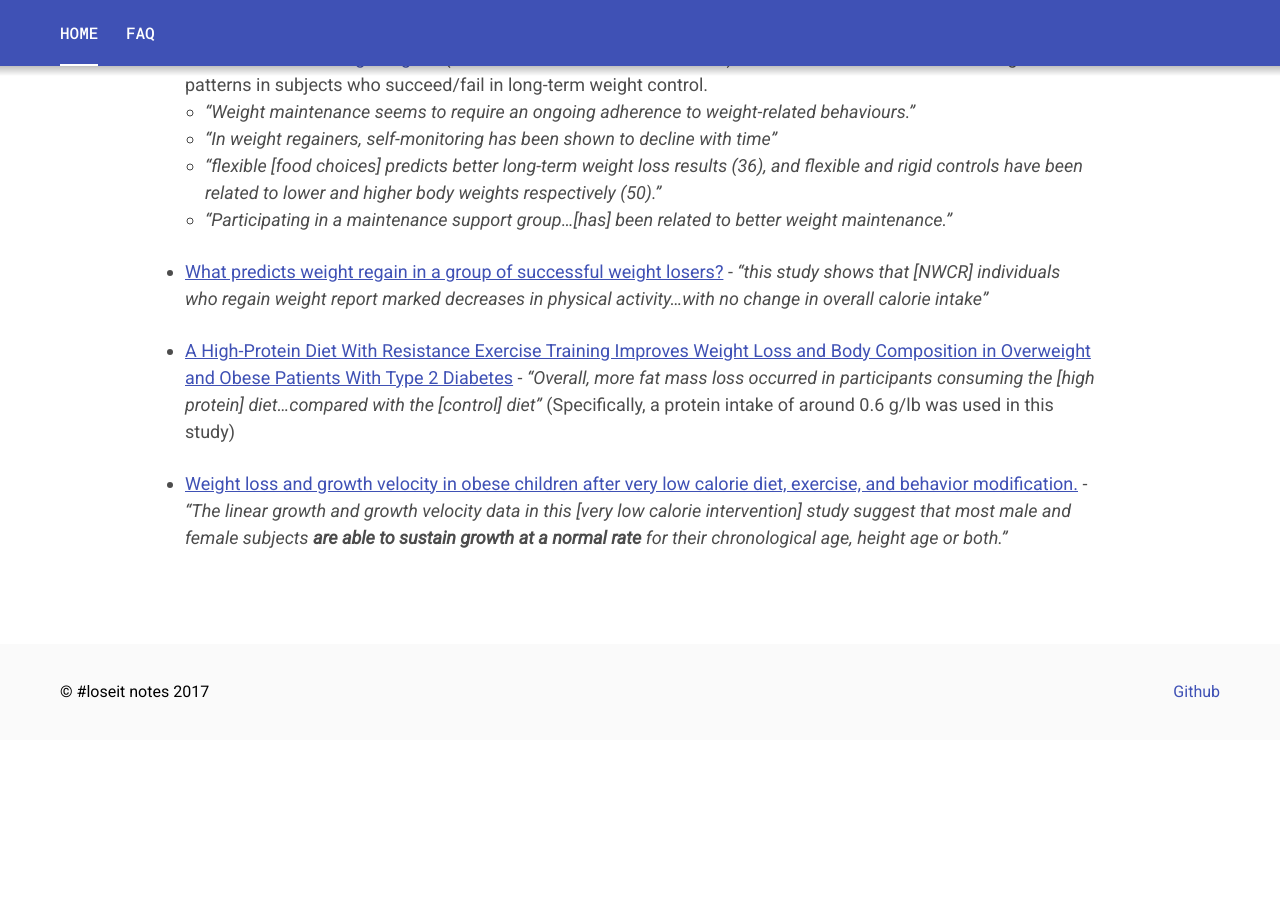
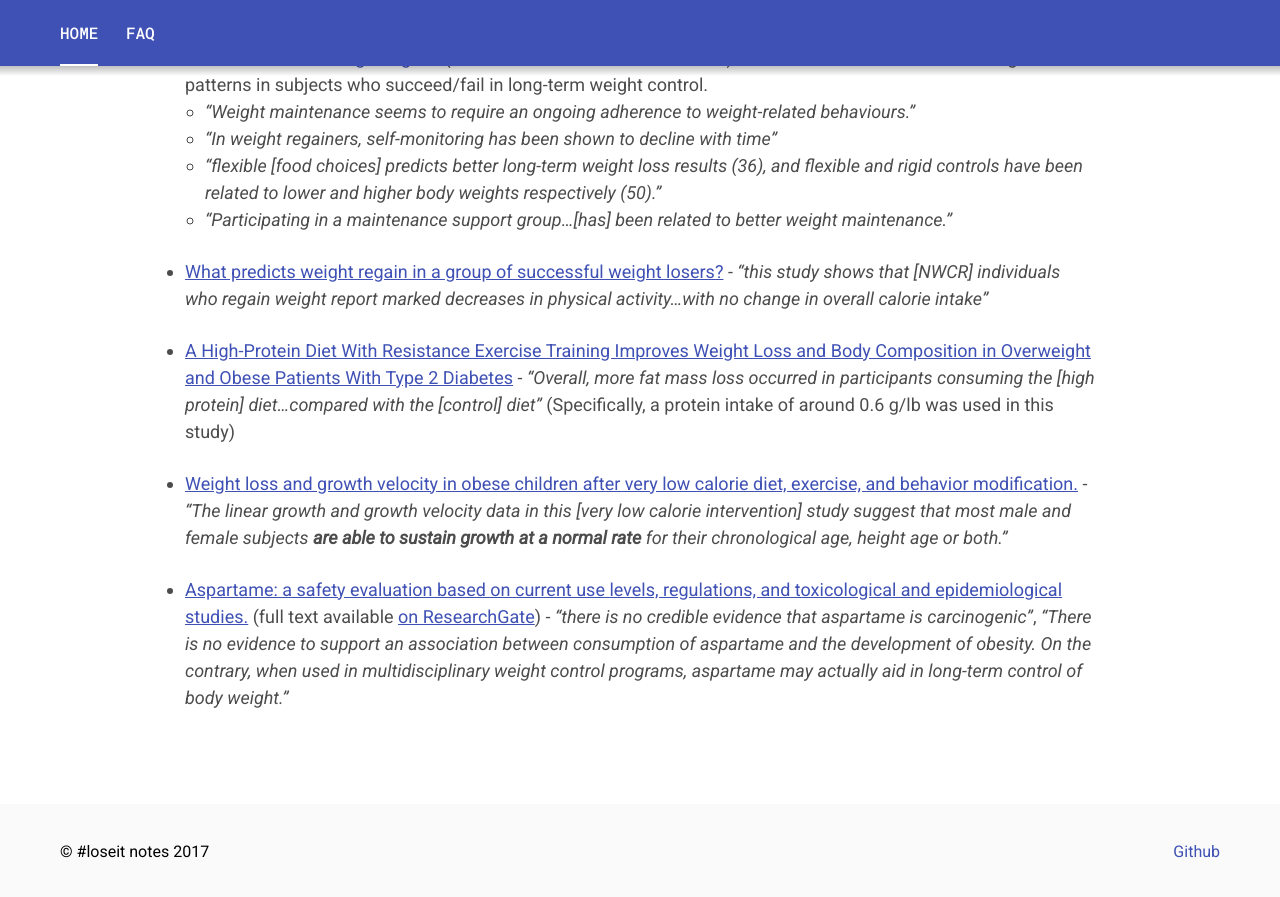
Before and after one commit to loseitIRC/loseitdocs, a Jekyll site: the page built from index.md, in a window 1280 px wide and 900 px high, scrolled down 3365 px. Shown: the top 897 px of the window. Built offline with Jekyll 4.4.1, drawn with Linux system fonts in a browser that asks for light colours; before the commit the page ends 4105 px from its top, so only the background shows below that.

Commit message:
Add large aspartame lit review

```diff
--- a/index.md
+++ b/index.md
@@ -80,3 +80,5 @@ Want to contribute?  [Fork this site on GitHub](https://github.com/loseitIRC/los
 * [A High-Protein Diet With Resistance Exercise Training Improves Weight Loss and Body Composition in Overweight and Obese Patients With Type 2 Diabetes](https://www.ncbi.nlm.nih.gov/pmc/articles/PMC2858200/) - *"Overall, more fat mass loss occurred in participants consuming the [high protein] diet...compared with the [control] diet"* (Specifically, a protein intake of around 0.6 g/lb was used in this study)
 
 * [Weight loss and growth velocity in obese children after very low calorie diet, exercise, and behavior modification.](https://www.ncbi.nlm.nih.gov/pubmed/11071081) - *"The linear growth and growth velocity data in this [very low calorie intervention] study suggest that most male and female subjects **are able to sustain growth at a normal rate** for their chronological age, height age or both."*
+
+* [Aspartame: a safety evaluation based on current use levels, regulations, and toxicological and epidemiological studies.](https://www.ncbi.nlm.nih.gov/pubmed/17828671) (full text available [on ResearchGate](https://www.researchgate.net/publication/6011307_Aspartame_A_Safety_Evaluation_Based_on_Current_Use_Levels_Regulations_and_Toxicological_and_Epidemiological_Studies)) - *"there is no credible evidence that aspartame is carcinogenic"*, *"There is no evidence to support an association between consumption of aspartame and the development of obesity. On the contrary, when used in multidisciplinary weight control programs, aspartame may actually aid in long-term control of body weight."*
```
